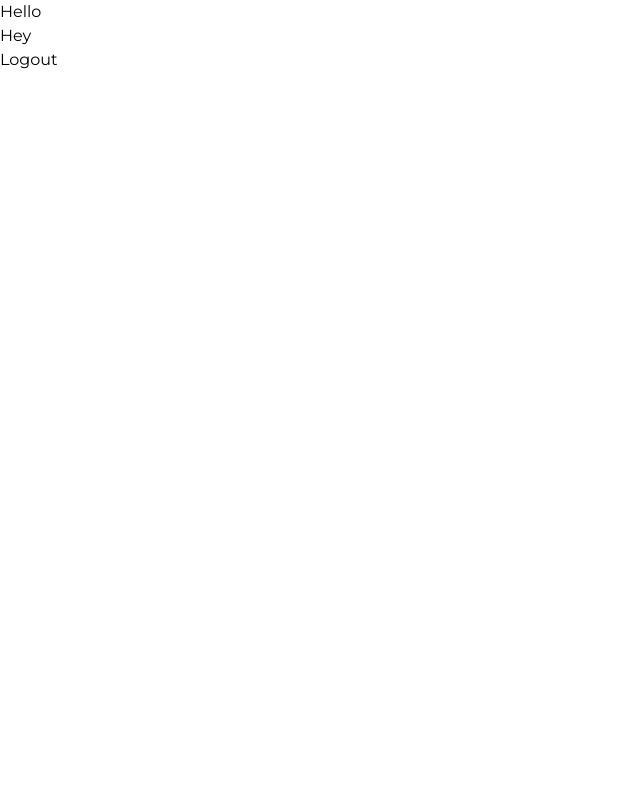
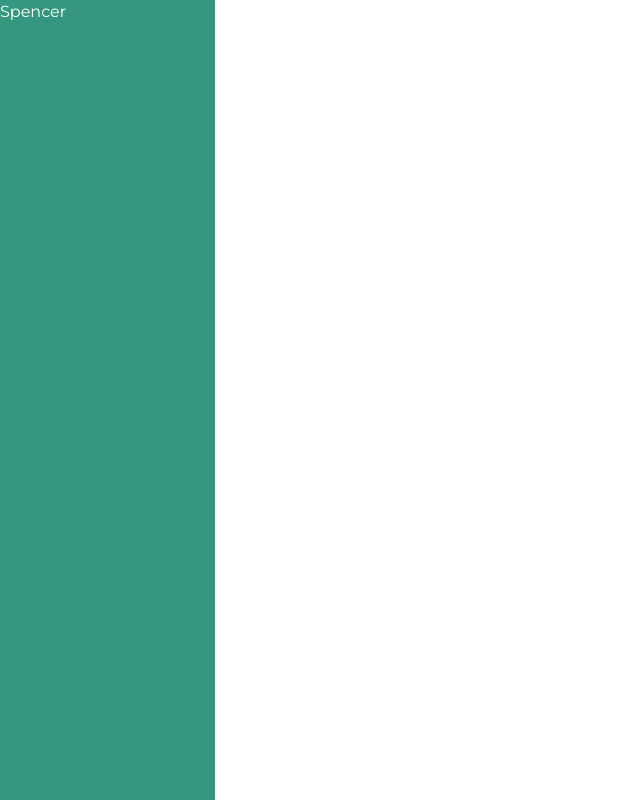
Before and after one commit to skabeo/xpress-frontend, a React (Vite) app: page / in a window 1280 px wide. Shown: the whole page, without its empty margins (0-640 px from the left). Built offline with nearby package versions, Linux system fonts and the light colour scheme; sample sign-in values are in the browser's storage.

Commit message:
Create sidebar structure

```diff
--- /dev/null
+++ b/src/components/sidebar/Sidebar.jsx
@@ -0,0 +1,20 @@
+import React from 'react'
+import './styles/sidebar.css'
+
+const Sidebar = () => {
+  return (
+    <div className='sidebar-main-container'>
+      {/* On sidebar links available to normal user will be different and that of an admin
+      when the user is an admin we show a different set of links
+      do otherwise for a normal user
+
+      */}
+      {/* design side bar */}
+      <div>
+        <p>Spencer</p>
+      </div>
+    </div>
+  )
+}
+
+export default Sidebar
--- /dev/null
+++ b/src/components/sidebar/styles/sidebar.css
@@ -0,0 +1,10 @@
+.sidebar-main-container {
+  position: fixed;
+  top: 0;
+  left: 0;
+  height: 100vh;
+  width: 215px;
+  background-color: #35977e;
+  color: white;
+  z-index: 999;
+}
--- a/src/pages/Home.jsx
+++ b/src/pages/Home.jsx
@@ -1,5 +1,6 @@
 import { useEffect } from "react";
 import { Link } from "react-router-dom";
+import Sidebar from "../components/sidebar/Sidebar";
 
 const Home = () => {
   useEffect(() => {
@@ -7,13 +8,12 @@ const Home = () => {
   }, []);
 
   return (
-    <div className="bg-blue-500 text-white p-4 d-flex">
-      <p>Hello</p>
-      <p>Hey</p>
+    <div>
+      <Sidebar />
 
-      <Link to='/logout'>
-        <button className="text-white bg-black">Logout</button>
-      </Link>
+      {/* <Link to='/logout'>
+        <button>Logout</button>
+      </Link> */}
     </div>
   )
 }
```
